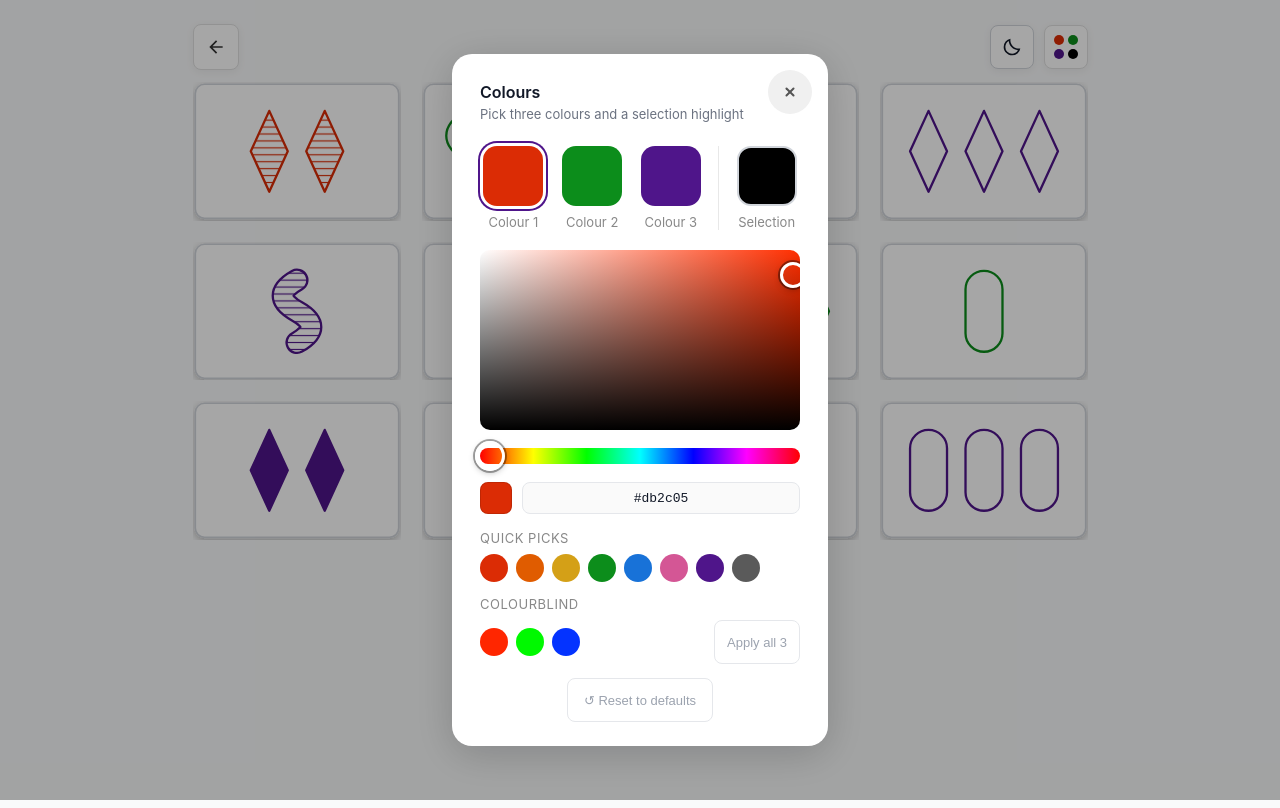
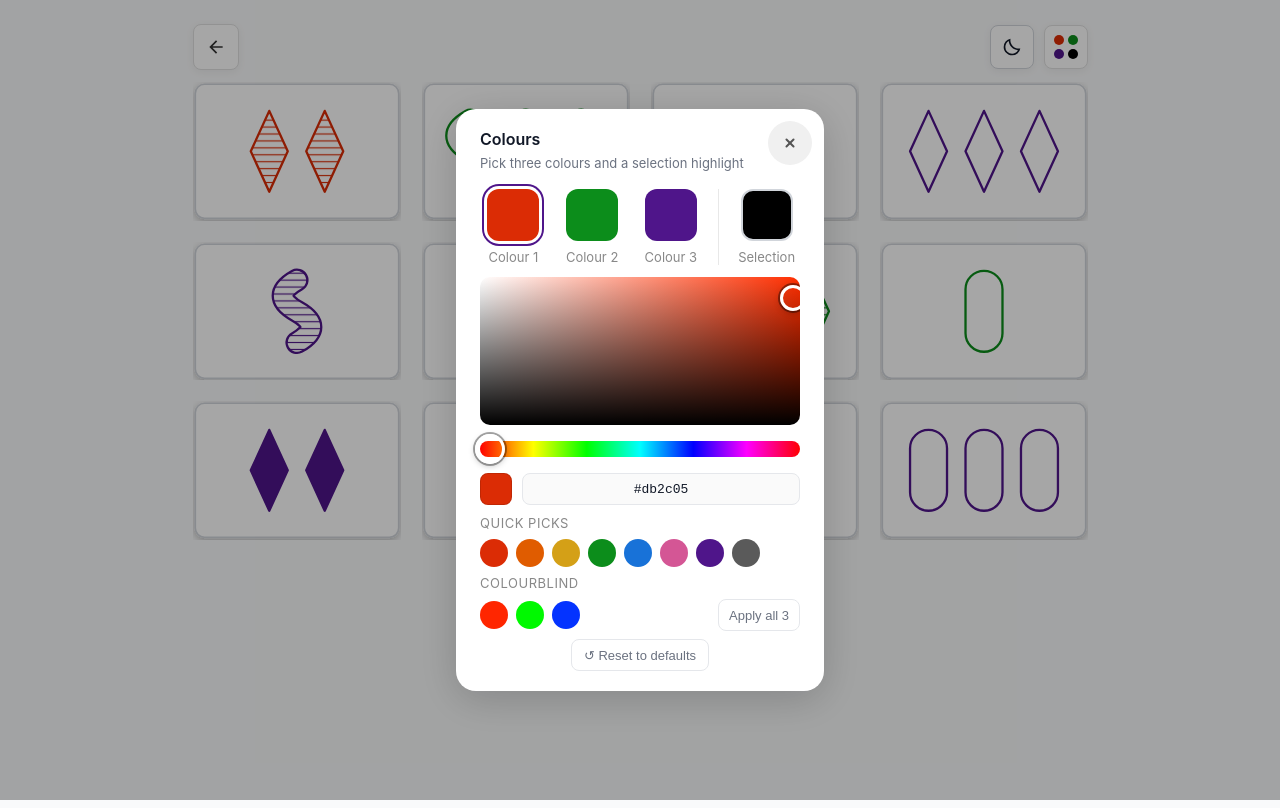
Before and after one commit to cc-nina/set, an Angular app: page /game in a window 1280 px wide. Both pictures are taken after a click on the button 1065 px from the left and 47 px from the top of the page. Built offline with nearby package versions, Linux system fonts and the light colour scheme.

Commit message:
length of palette modal

```diff
--- a/src/app/palette-modal.component.css
+++ b/src/app/palette-modal.component.css
@@ -4,6 +4,7 @@
   background: rgba(0,0,0,0.35);
   z-index: 200;   /* above all fixed UI controls */
   display: flex; align-items: center; justify-content: center;
+  padding: 1.25rem;
   animation: fadeIn 0.15s ease;
 }
 @keyframes fadeIn { from { opacity:0 } to { opacity:1 } }
@@ -11,10 +12,10 @@
 .palette-modal {
   background: var(--bg-surface);
   border-radius: 20px;
-  padding: 28px 28px 24px;
+  padding: 20px 24px 20px;
   width: 320px;
-  max-width: calc(100vw - 2rem);
-  max-height: calc(100dvh - 2rem);
+  max-width: 100%;
+  max-height: 100%;
   overflow-y: auto;
   box-shadow: var(--shadow-modal);
   animation: slideUp 0.18s cubic-bezier(.22,1,.36,1);
@@ -25,12 +26,12 @@
   to   { opacity:1; transform:translateY(0) }
 }
 
-.modal-title    { font-size:1rem; font-weight:600; color:var(--text-primary); margin-bottom:4px; }
-.modal-subtitle { font-size:var(--text-sm); color:var(--text-secondary); margin-bottom:24px; }
+.modal-title    { font-size:1rem; font-weight:600; color:var(--text-primary); margin-bottom:6px; padding-right: 40px; }
+.modal-subtitle { font-size:var(--text-sm); color:var(--text-secondary); margin-bottom:18px; }
 .close-btn {
   position: absolute;
-  top: 16px;
-  right: 16px;
+  top: 12px;
+  right: 12px;
   width: 44px;
   height: 44px;
   border-radius: 50%;
@@ -69,7 +70,7 @@
 .swatch-col { display:flex; flex-direction:column; align-items:center; gap:8px; flex:1; }
 
 .swatch-well {
-  width:56px; height:56px; border-radius:14px;
+  width:48px; height:48px; border-radius:12px;
   border:2px solid transparent;
   cursor:pointer;
   /* Box-shadow ring is always visible regardless of swatch fill color:
@@ -98,13 +99,13 @@
 
 /* ── Custom colour picker panel ────────────────────────────────── */
 .picker-panel {
-  margin-top:20px;
-  display:flex; flex-direction:column; gap:12px;
+  margin-top:12px;
+  display:flex; flex-direction:column; gap:10px;
 }
 
 /* SV (saturation/value) canvas */
 .sv-canvas-wrap {
-  position:relative; width:100%; height:180px;
+  position:relative; width:100%; height:148px;
   border-radius:10px; overflow:hidden; cursor:crosshair;
   user-select:none; touch-action:none;
 }
@@ -163,7 +164,7 @@
 .hex-input.invalid { border-color: var(--error-border); }
 
 /* ── Presets ────────────────────────────────────────────────────── */
-.presets-section { margin-top: 16px; display: flex; flex-direction: column; gap: 14px; }
+.presets-section { margin-top: 10px; display: flex; flex-direction: column; gap: 8px; }
 
 .presets-block { display: flex; flex-direction: column; gap: 8px; }
 
@@ -204,12 +205,12 @@
 /* ── Colourblind apply button ───────────────────────────────────── */
 .cb-apply-btn {
   font-size: var(--text-sm);
-  color: var(--text-muted);
+  color: var(--text-secondary);
   background: none;
   border: 1px solid var(--border);
   border-radius: 8px;
-  padding: 6px 12px;
-  min-height: 44px;
+  padding: 5px 10px;
+  min-height: 32px;
   cursor: pointer; white-space: nowrap;
   margin-left: auto;
   transition: color 0.12s, border-color 0.12s, background 0.12s;
@@ -225,19 +226,19 @@
 
 /* ── Reset row ──────────────────────────────────────────────────── */
 .reset-row {
-  margin-top: 14px;
+  margin-top: 8px;
   display: flex;
   justify-content: center;
 }
 
 .reset-btn {
   font-size: var(--text-sm);
-  color: var(--text-muted);
+  color: var(--text-secondary);
   background: none;
   border: 1px solid var(--border);
   border-radius: 8px;
-  padding: 8px 16px;
-  min-height: 44px;
+  padding: 5px 12px;
+  min-height: 32px;
   cursor: pointer;
   transition: color 0.12s, border-color 0.12s, background 0.12s;
 }
```
